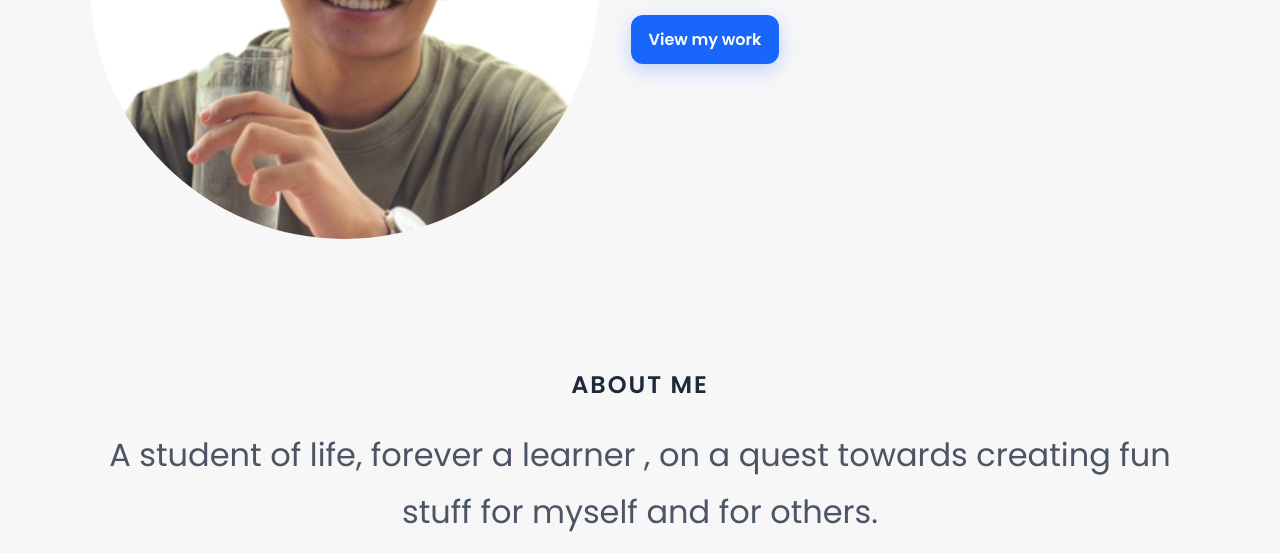
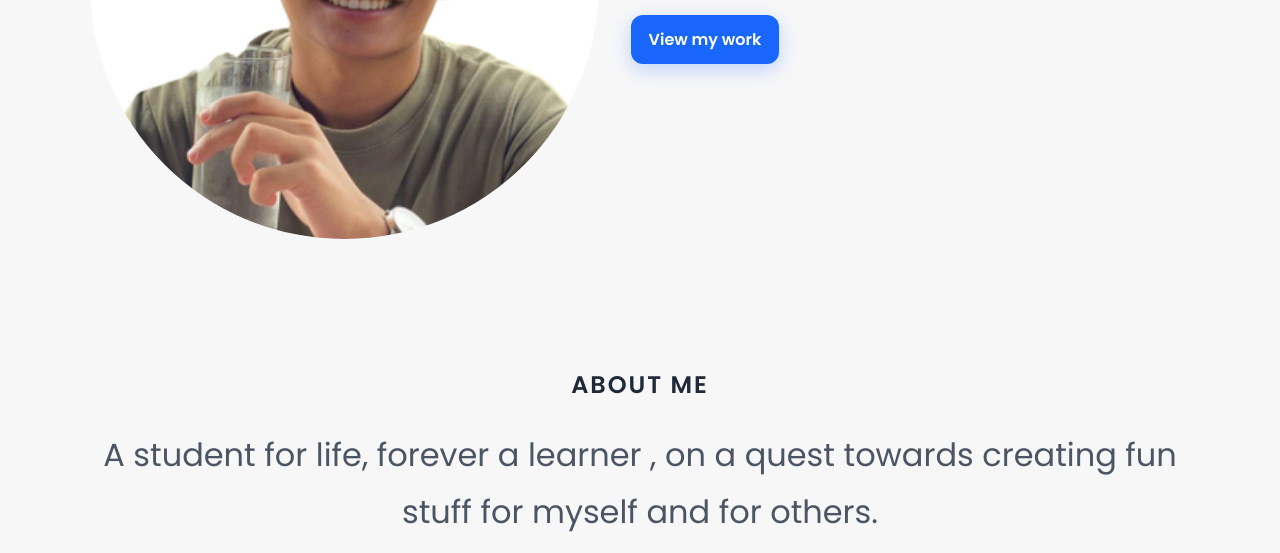
Before and after one commit to lloydeebill/ITE18Portfolio, a plain HTML site: page index.html in a window 1280 px wide. Shown: the part 399-952 px from the top of the page. Drawn offline with Linux system fonts and the light colour scheme.

Commit message:
cleaned some stuff

```diff
--- a/index.html
+++ b/index.html
@@ -22,6 +22,8 @@
     </nav>
   </header>
 
+  <!-- HERO -->
+
   <main id="home" class="hero container section">
     <div class="hero-grid">
       <div class="hero-media">
@@ -35,14 +37,18 @@
     </div>
   </main>
 
+  <!-- ABOUT -->
+
   <section id="about" class="about section">
     <div class="container">
       <h2 class="section-title">About Me</h2>
       <p class="about-text">
-       A student of life, forever a learner , on a quest towards creating fun stuff for myself and for others.
+       A student for life, forever a learner , on a quest towards creating fun stuff for myself and for others.
       </p>
     </div>
   </section>
+
+  <!-- PROJECTS -->
 
   <section id="projects" class="projects section">
     <div class="container">
@@ -95,6 +101,9 @@
     </div>
   </section>
 
+  <!-- SKILLS -->
+
+
   <section id="skills" class="skills section">
     <div class="container">
       <h2 class="section-title">Skills</h2>
@@ -102,12 +111,17 @@
         <li>HTML</li><li>CSS</li><li>JavaScript</li><li>React</li><li>Node</li>
       </ul>
 
+        <!-- CONTACT  -->
+
+
       <div class="contact">
         <p><strong>Contact</strong></p>
         <p>Email: <a href="">lloydbill@gmail.com</a></p>
       </div>
     </div>
   </section>
+
+  <!-- FOOTER  -->
 
   <footer class="site-footer">
     <div class="container">
```
